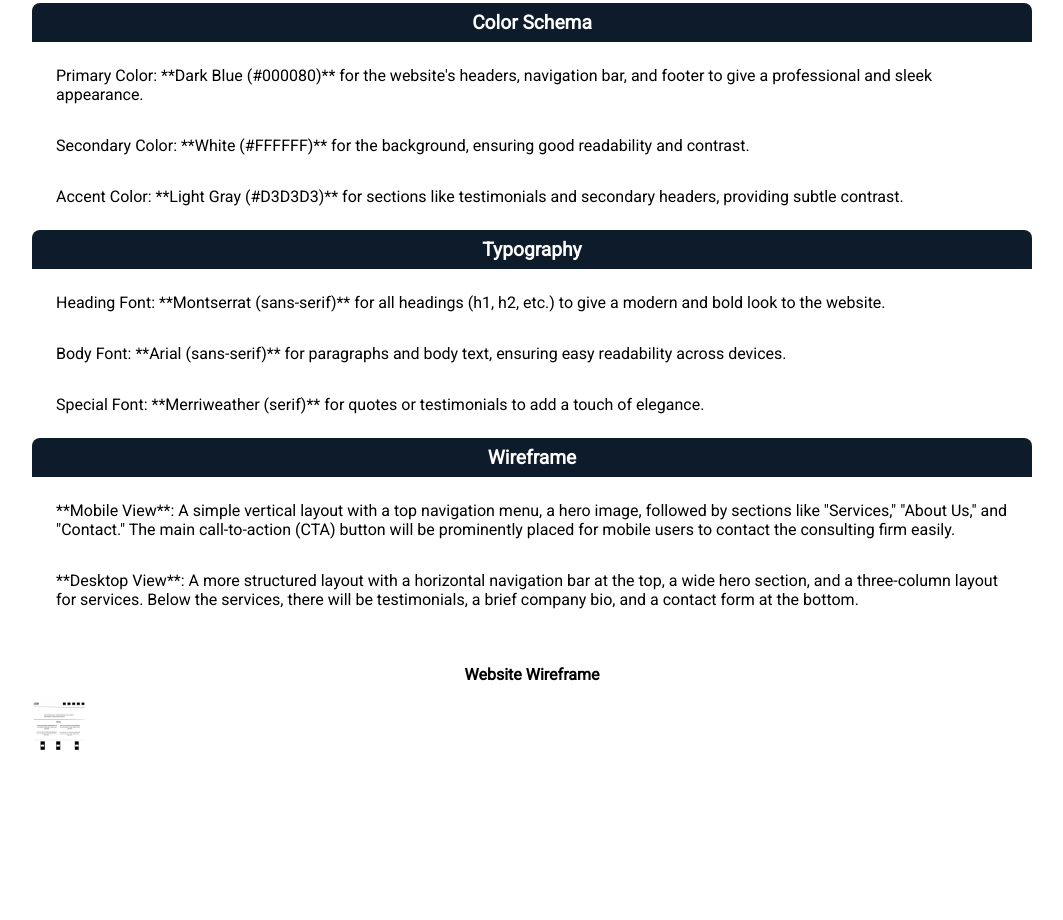
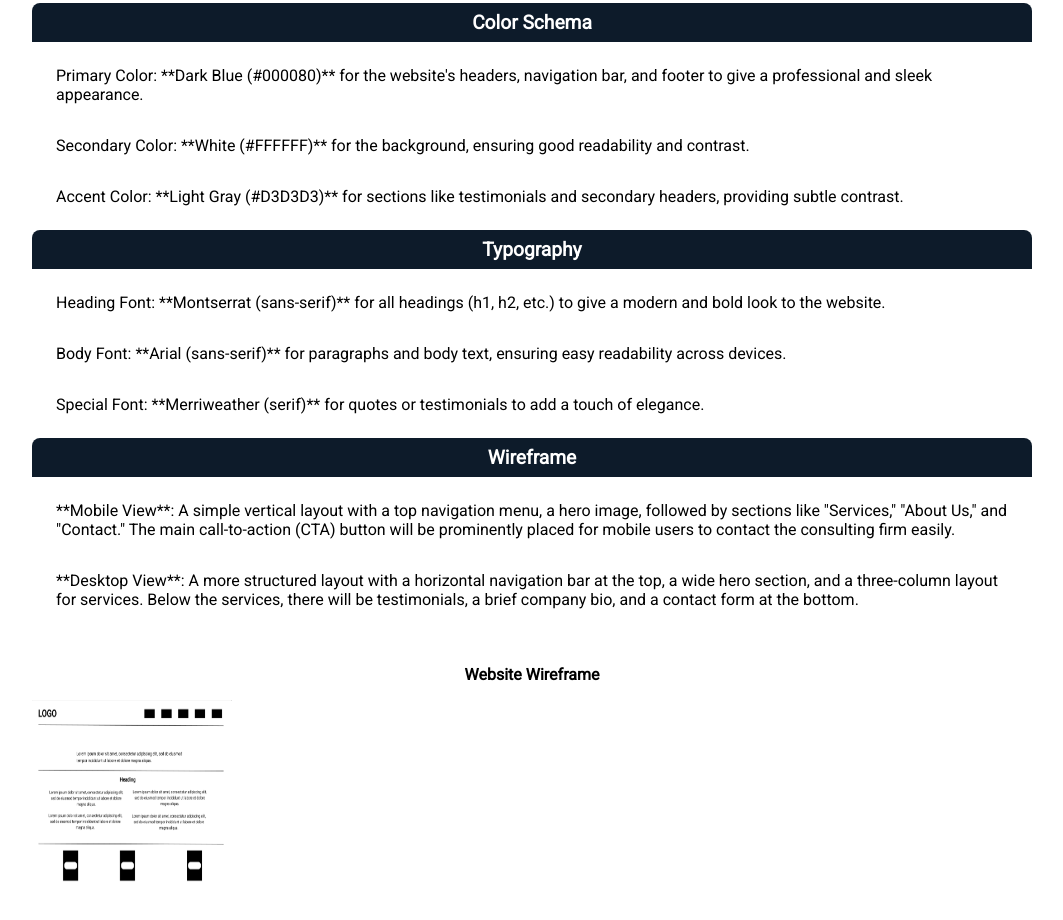
Before and after one commit to DanielErnestoThompson/wdd131, a plain HTML site: page siteplan.html in a window 1280 px wide. Shown: the part 697-1617 px from the top of the page, without its empty margins (108-1171 px from the left). Before the commit the page ends 1488 px from the top, so only its background shows below. Drawn offline with Linux system fonts and the light colour scheme; a web font is replaced by a local one.

Commit message:
size change

```diff
--- a/siteplan.html
+++ b/siteplan.html
@@ -56,7 +56,7 @@
 
             <!-- Adding the wireframe image -->
             <h3>Website Wireframe</h3>
-            <img src="images/home_page.png" alt="Homepage Wireframe" height="55" width="55">
+            <img src="images/home_page.png" alt="Homepage Wireframe" height="200" width="200">
         </section>
     </main>
 </body>
```
